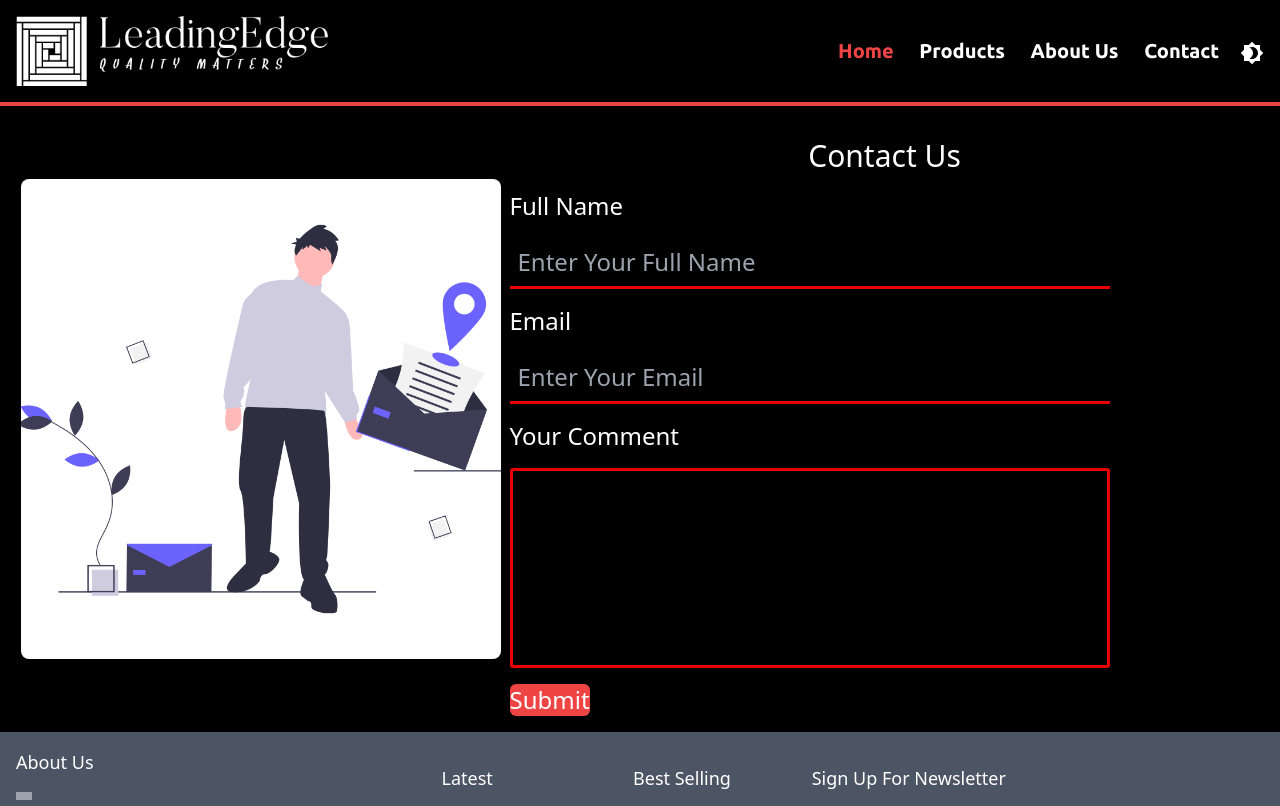
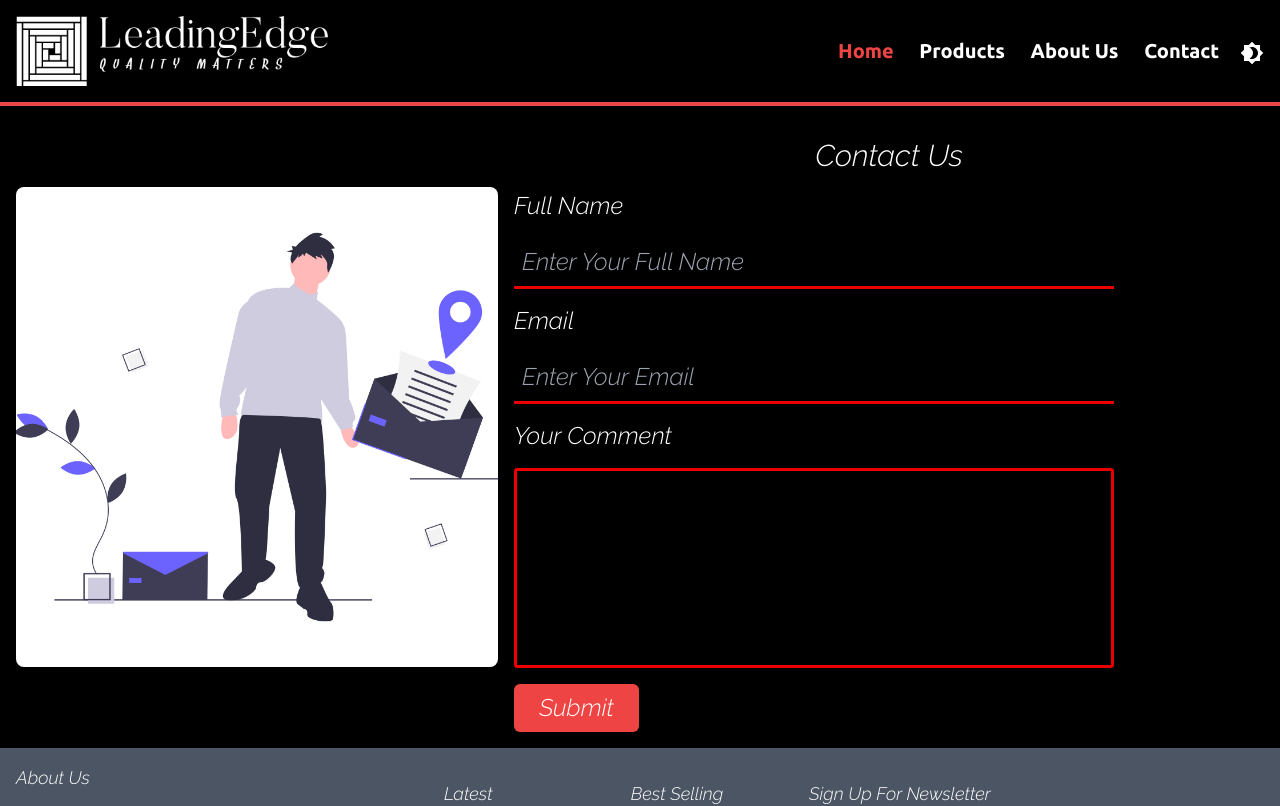
Before and after one commit to RakibRahman/leading-edge-furniture, a React (Create React App) app: page /contact in a window 1280 px wide. Shown: the top 806 px of the page. Built offline with nearby package versions, Linux system fonts and the light colour scheme.

Commit message:
styles & className updated

```diff
--- a/src/components/AboutUs.js
+++ b/src/components/AboutUs.js
@@ -10,7 +10,7 @@ function AboutUs() {
     };
   }, []);
   return (
-    <div className="about__us">
+    <div className="about__us dark:text-black">
       <div className="flex items-center justify-center gap-2 ">
         <div className="h-2 bg-gray-500 rounded-md w-md bdr"></div>
         <h1 className="space-x-2 text-4xl text-center">
--- a/src/components/Contact.js
+++ b/src/components/Contact.js
@@ -11,10 +11,13 @@ function Contact() {
     backgroundPosition: "center",
   };
   return (
-    <div className="flex flex-col items-center justify-around p-4 md:flex-row">
-      <div className="w-full rounded-lg h-xl md:w-xl" style={bgStyle}></div>
+    <div className="contact__container">
+      <div
+        className="w-full rounded-lg h-xl md:w-xl lg:w-xxl"
+        style={bgStyle}
+      ></div>
       <div>
-        <form className="contact__form">
+        <form className="contact__form dark:text-black">
           <h1 className="text-3xl text-center">Contact Us</h1>
           <Input
             name="f-name"
@@ -36,7 +39,7 @@ function Contact() {
             id="comment"
             placeTxt="Enter your message"
           />
-          <button className="p-1 bg-red-500 rounded-md w-sm" type="submit">
+          <button className="submit__btn" type="submit">
             Submit
           </button>
         </form>
--- a/src/components/Header.js
+++ b/src/components/Header.js
@@ -4,9 +4,10 @@ import { Tooltip } from "@material-ui/core";
 
 const Header = () => {
   return (
-    <div className="flex-1 p-2 mt-2 space-y-2 text-white lg:space-y-4 header">
-      <h1 className="text-4xl font-black tracking-wide animate-pulse lg:text-6xl">
-        Leading<span className="text-red-500">Edge</span> Furn
+    <div className="header dark:text-black">
+      <h1 className="title dark:text-black">
+        Leading<span className="text-red-500 dark:text-green-800">Edge</span>{" "}
+        Furn
         <span className="text-red-500">i</span>ture
       </h1>
       <p className="mt-2 font-bold tracking-wide capitalize lg:text-2xl">
@@ -17,7 +18,9 @@ const Header = () => {
       </p>
       <Tooltip title="Products Details" enterDelay={1000}>
         <Link to="/products">
-          <button className="discover">Discover Now</button>
+          <button className="discover dark:bg-green-600 dark:text-white">
+            Discover Now
+          </button>
         </Link>
       </Tooltip>
     </div>
--- a/src/components/Home.js
+++ b/src/components/Home.js
@@ -7,7 +7,7 @@ function Home() {
     document.title = "LeadingEdge Furniture";
   }, []);
   return (
-    <div className="flex flex-col-reverse items-center justify-between w-full p-4 lg:flex-row">
+    <div className="home">
       <Header />
       <Carousel />
     </div>
--- a/src/components/Products.js
+++ b/src/components/Products.js
@@ -27,8 +27,10 @@ function Products() {
     ));
   };
   return (
-    <div className="text-white">
-      <h1 className="py-4 my-2 text-6xl text-center">Some of our products</h1>
+    <div className="text-white dark:text-black">
+      <h1 className="py-4 my-2 text-6xl text-center capitalize">
+        Some of our products
+      </h1>
 
       <div className="card__wrapper">
         <Card product={productsData} />
--- a/src/styles/_contact.scss
+++ b/src/styles/_contact.scss
@@ -1,5 +1,8 @@
-.contact__form {
-  @apply flex flex-col gap-4  mt-4 text-2xl text-white w-xxl lg:w-xxxl;
+.contact__container {
+  @apply flex flex-col items-center gap-4 justify-between p-4 lg:flex-row;
+
+  & .contact__form {
+    @apply flex flex-col gap-4  mt-4 text-2xl text-white dark:text-black w-auto md:w-xxl lg:w-xxxl;
     & input[type="text"],
     input[type="email"] {
       background: transparent;
@@ -29,4 +32,8 @@
         width: 80%;
       }
     }
+    & .submit__btn {
+      @apply w-1/6 p-2 bg-red-500 hover:opacity-70 rounded-md  dark:bg-green-600 dark:text-white;
     }
+  }
+}
--- a/src/styles/_home.scss
+++ b/src/styles/_home.scss
@@ -1,3 +1,13 @@
+.home {
+  @apply flex flex-col-reverse items-center justify-between w-full p-4 lg:flex-row;
+}
+.header {
+  @apply flex-1 p-2 mt-2 space-y-2 text-white lg:space-y-4;
+
+  & .title {
+    @apply text-4xl font-black tracking-wide animate-pulse lg:text-6xl;
+  }
+}
 .discover {
   &:hover {
     animation-name: fadeIn;
--- a/src/styles/_navbar.scss
+++ b/src/styles/_navbar.scss
@@ -3,7 +3,7 @@ $font-color: pink;
 .navbar {
   animation: fadeInRight;
   animation-duration: 1s;
-  @apply flex flex-wrap items-center justify-between p-4 bg-black border-b-4 border-red-500 h-sm lg:h-auto overflow-hidden;
+  @apply flex flex-wrap items-center justify-between p-4 bg-black border-b-4 border-red-500 h-sm lg:h-auto overflow-hidden dark:bg-white;
 }
 .navbar #pc__links {
   display: none;
--- a/src/styles/index.scss
+++ b/src/styles/index.scss
@@ -7,14 +7,13 @@
 @import "home";
 @import "products";
 @import "footer";
-@import 'contact';
-@import 'about';
+@import "contact";
+@import "about";
 html {
   font-size: calc(60% + 0.8vmin);
 }
-body {
-  @apply bg-black;
-}
+
 .App {
   overflow-x: hidden;
+  @apply bg-black  dark:bg-green-100 dark:text-black font-raleway;
 }
--- a/tailwind.config.js
+++ b/tailwind.config.js
@@ -1,7 +1,6 @@
 module.exports = {
-  purge: [],
-  //   purge: ["./src/**/*.{js,jsx,ts,tsx}", "./public/index.html"],
-  darkMode: false, // or 'media' or 'class'
+  purge: ["./src/**/*.{js,jsx,ts,tsx}", "./public/index.html"],
+  darkMode: "class", // or 'media' or 'class'
   theme: {
     spacing: {
       2: "0.5rem",
```
Lines whose indentation alone changed are shown as unchanged.
